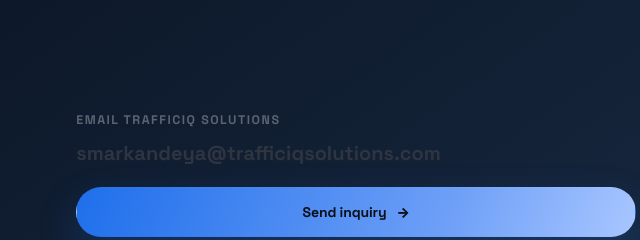
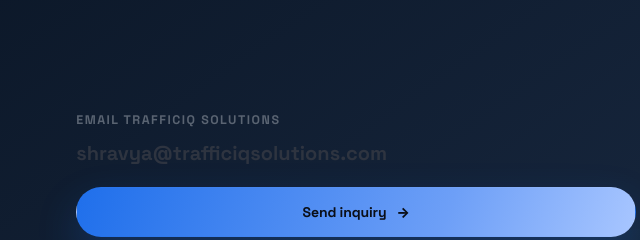
Before and after one commit to shravyamark/trafficiq-website, a plain HTML site: page index.html in a window 1280 px wide. Shown: the part 6788-7028 px from the top of the page, 530-1170 px from the left. Drawn offline with Linux system fonts and the light colour scheme.

Commit message:
Update index.html

```diff
--- a/index.html
+++ b/index.html
@@ -40,7 +40,7 @@
         <a href="#security">Security</a>
         <a href="#about">About</a>
         <a href="waymo_action_recognition_demo.html">Demo</a>
-        <a class="nav-cta" href="mailto:smarkandeya@trafficiqsolutions.com?subject=TrafficIQ%20Solutions%20Inquiry">Start a conversation</a>
+        <a class="nav-cta" href="mailto:shravya@trafficiqsolutions.com?subject=TrafficIQ%20Solutions%20Inquiry">Start a conversation</a>
       </nav>
     </div>
   </header>
@@ -449,7 +449,7 @@
           <h2>Transportation-first AI, engineered for real streets.</h2>
           <p>TrafficIQ Solutions, PLLC brings traffic engineering, intelligent transportation systems, computer vision, explainable AI, cryptography, and data governance into one deployment-focused team.</p>
           <p>We build practical systems that help agencies observe emerging mobility, evaluate behavior, protect sensitive data, and make decisions that can stand up to technical and public scrutiny.</p>
-          <a class="text-link" href="mailto:smarkandeya@trafficiqsolutions.com?subject=TrafficIQ%20Solutions%20Inquiry">Discuss a pilot <span>→</span></a>
+          <a class="text-link" href="mailto:shravya@trafficiqsolutions.com?subject=TrafficIQ%20Solutions%20Inquiry">Discuss a pilot <span>→</span></a>
         </div>
       </div>
     </section>
@@ -468,9 +468,9 @@
         <div class="contact-form contact-cta" aria-label="Contact TrafficIQ Solutions">
           <div>
             <span class="contact-cta-label">Email TrafficIQ Solutions</span>
-            <a class="contact-email" href="mailto:smarkandeya@trafficiqsolutions.com">smarkandeya@trafficiqsolutions.com</a>
+            <a class="contact-email" href="mailto:shravya@trafficiqsolutions.com">shravya@trafficiqsolutions.com</a>
           </div>
-          <a class="button button-primary" href="mailto:smarkandeya@trafficiqsolutions.com?subject=TrafficIQ%20Solutions%20Inquiry">Send inquiry <span>→</span></a>
+          <a class="button button-primary" href="mailto:shravya@trafficiqsolutions.com?subject=TrafficIQ%20Solutions%20Inquiry">Send inquiry <span>→</span></a>
           <a class="button button-secondary" href="waymo_action_recognition_demo.html">View action-recognition demo</a>
         </div>
       </div>
```
